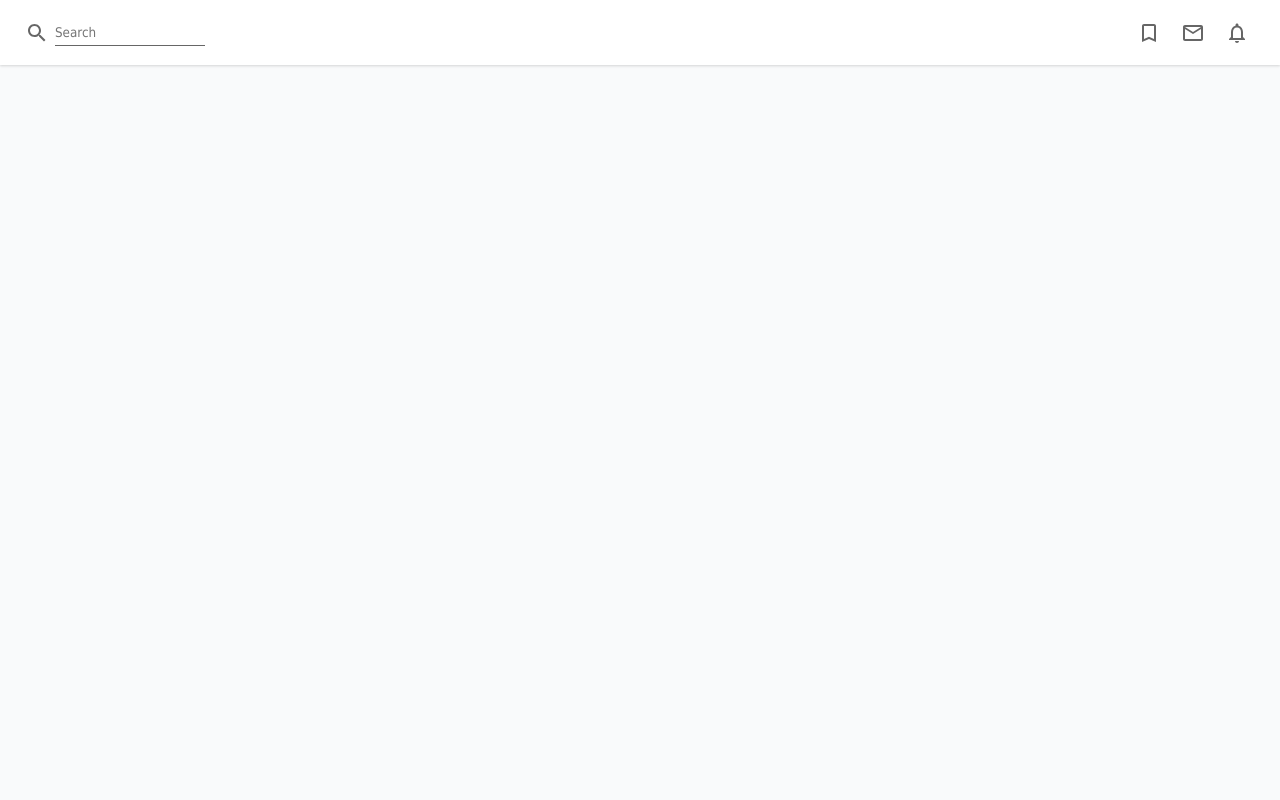
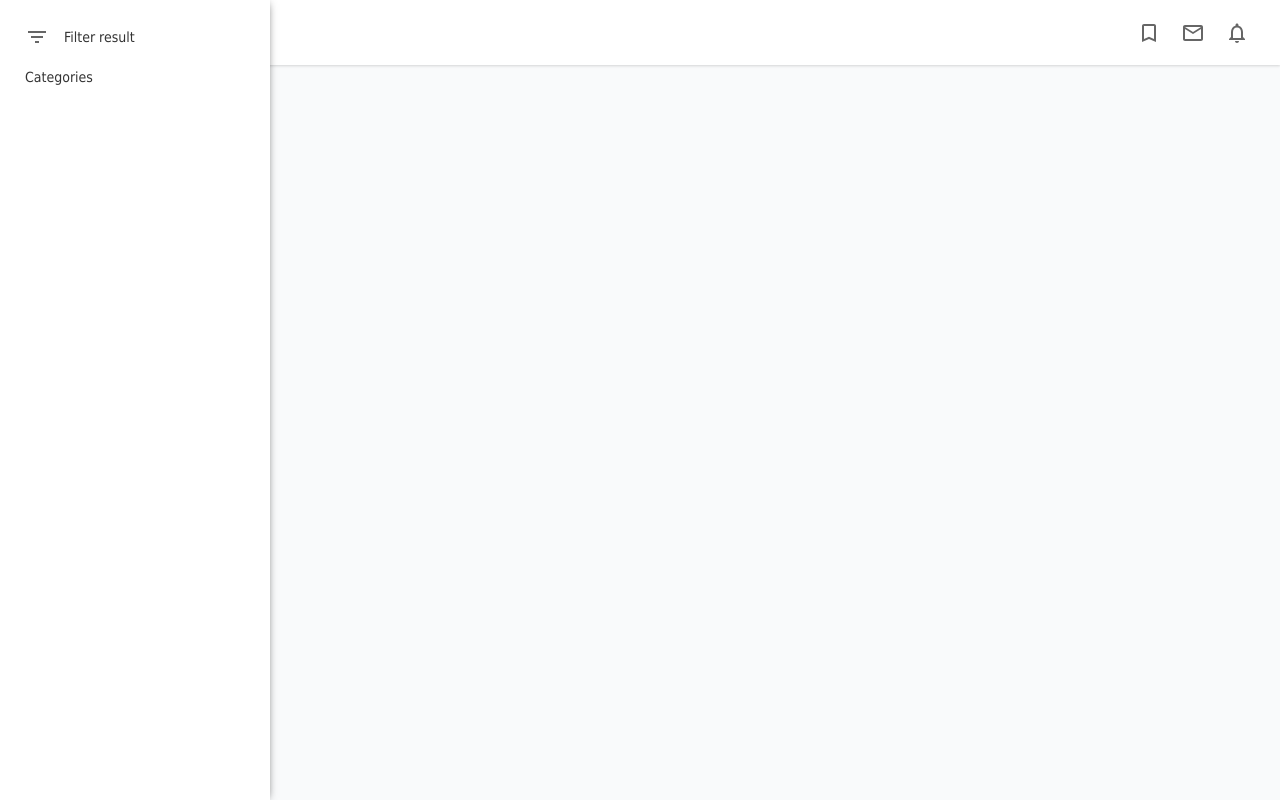
Before and after one commit to monk-kokkalis/yuri, a Next.js app: page / in a window 1280 px wide. Built offline with nearby package versions, Linux system fonts and the light colour scheme.

Commit message:
added initial Home sidebar layout

```diff
--- a/components/Home/Home.tsx
+++ b/components/Home/Home.tsx
@@ -1,8 +1,9 @@
-import style from './Home.module.scss';
+import Style from './Home.module.scss';
+import Sidebar from './Sidebar/Sidebar';
 function Home() {
     return (
-        <div className={style.Home}>
-            fathead
+        <div className={Style.Home}>
+            <Sidebar />
         </div>
     )
 }
--- /dev/null
+++ b/components/Home/Sidebar/Sidebar.module.scss
@@ -0,0 +1,39 @@
+.Sidebar {
+    $padding: 10px 25px;
+    $font-size: 14px;
+    $color: rgba(0, 0, 0, 0.8);
+
+    background-color: #fff;
+    box-shadow: 0px 1px 9px -3px rgb(0 0 0 / 75%);
+    left: 0;
+    min-height: 100vh;
+    padding: 15px 0;
+    position: fixed;
+    top: 0;
+    width: 270px;
+    z-index: 10;
+
+    svg {
+        color: rgba(0, 0, 0, 0.6);
+    }
+
+    div.title {
+        align-items: center;
+        color: $color;
+        display: flex;
+        padding: 10px 25px;
+        svg {
+            margin-right: 15px;
+        }
+        span {
+            font-size: $font-size;
+            font-weight: 300;
+        }
+    }
+
+    div.heading {
+        color: $color;
+        font-size: $font-size;
+        padding: $padding;
+    }
+}
--- /dev/null
+++ b/components/Home/Sidebar/Sidebar.tsx
@@ -0,0 +1,16 @@
+import Style from './Sidebar.module.scss';
+import {
+    FilterList as FilterListIcon
+} from '@material-ui/icons';
+function Sidebar() {
+    return (
+        <div className={Style.Sidebar}>
+            <div className={Style.title}>
+                <FilterListIcon />
+                <span>Filter result</span>
+            </div>
+            <div className={Style.heading}>Categories</div>
+        </div>
+    )
+}
+export default Sidebar;
--- a/pages/index.tsx
+++ b/pages/index.tsx
@@ -1,4 +1,5 @@
 import Head from 'next/head';
+import Home from 'components/Home/Home';
 
 function Index() {
     return (
@@ -6,6 +7,7 @@ function Index() {
             <Head>
                 <title>Home</title>
             </Head>
+            <Home />
         </>
     )
 }
```
